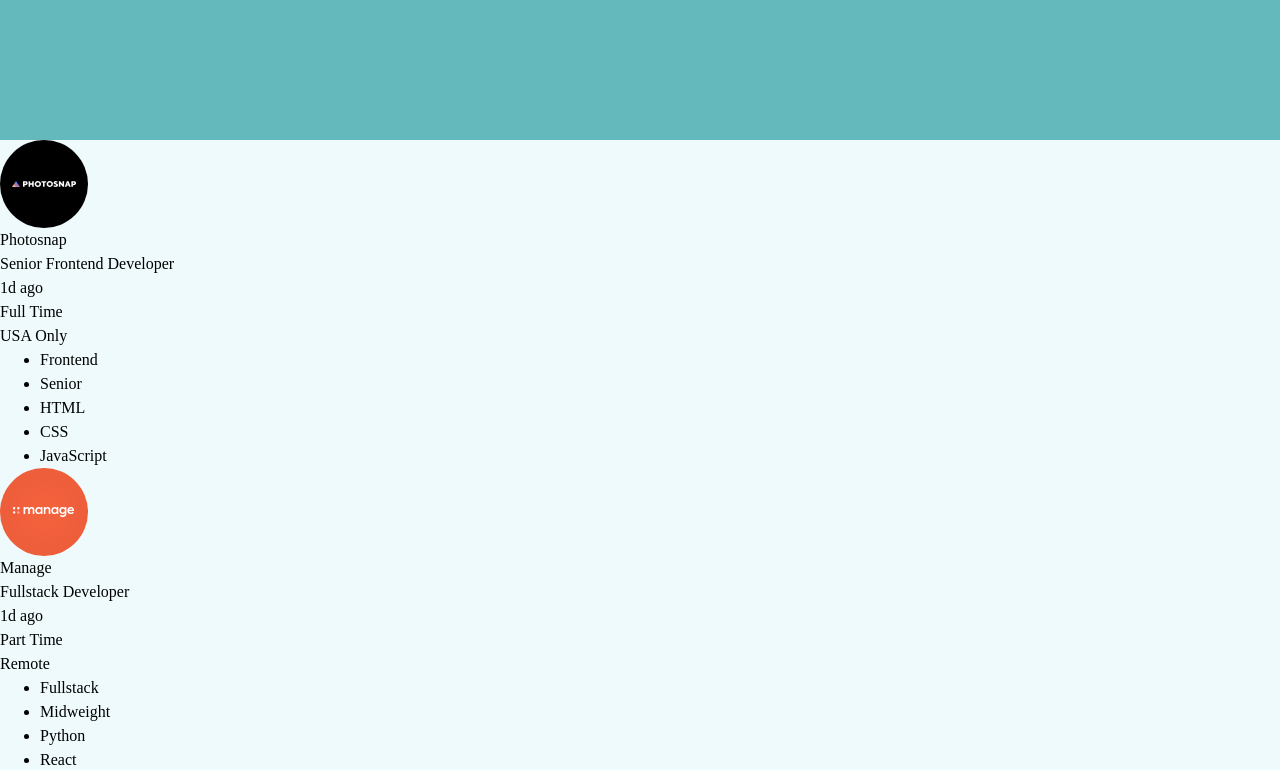
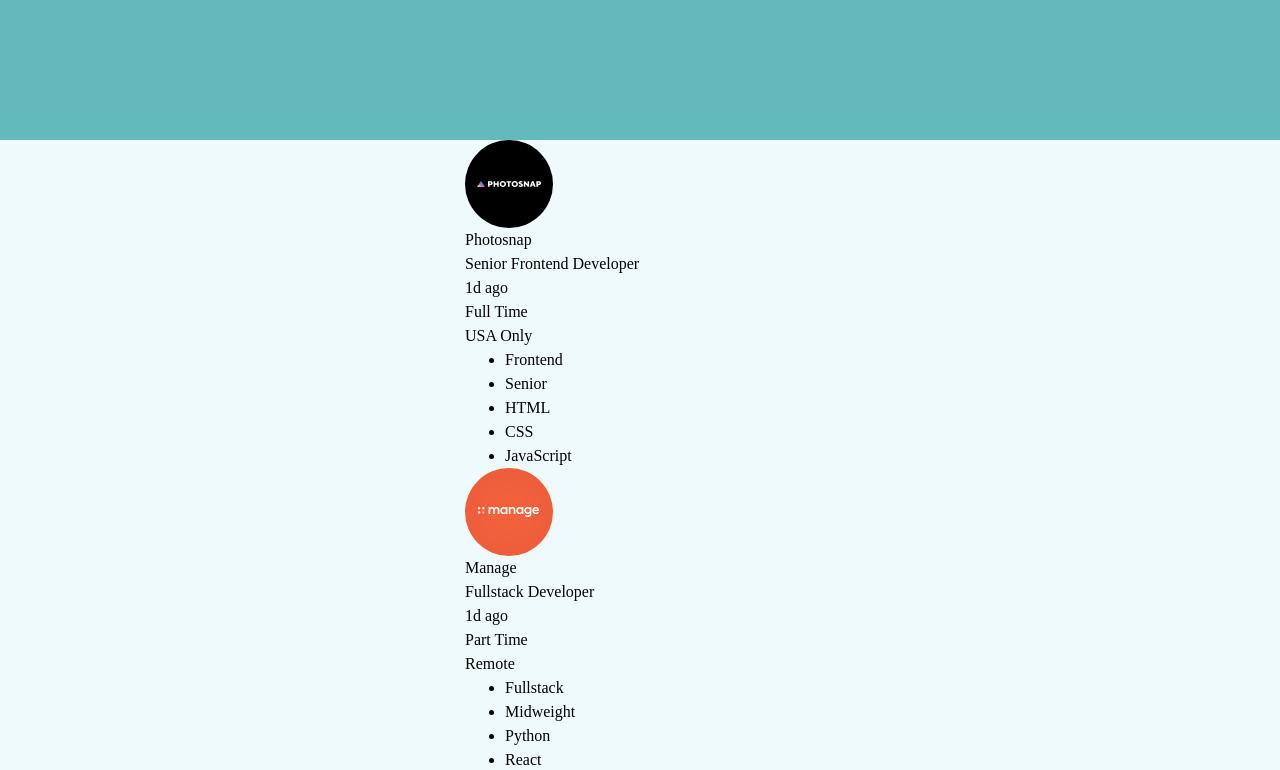
Before and after one commit to apdsrocha/job-page-listing, a React (Create React App) app: page / in a window 1280 px wide. Shown: the top 770 px of the page. Built offline with nearby package versions, Linux system fonts and the light colour scheme.

Commit message:
add - container styles

```diff
--- a/src/components/Container/Container.jsx
+++ b/src/components/Container/Container.jsx
@@ -1,5 +1,7 @@
+import * as S from "./styles";
+
 function Container({ children }) {
-  return <main>{children}</main>;
+  return <S.Wrapper>{children}</S.Wrapper>;
 }
 
 export default Container;
--- a/src/components/Container/styles.js
+++ b/src/components/Container/styles.js
@@ -0,0 +1,6 @@
+import styled from 'styled-components';
+
+export const Wrapper = styled.main`
+  margin: auto;
+  max-width: 350px;
+`
```
